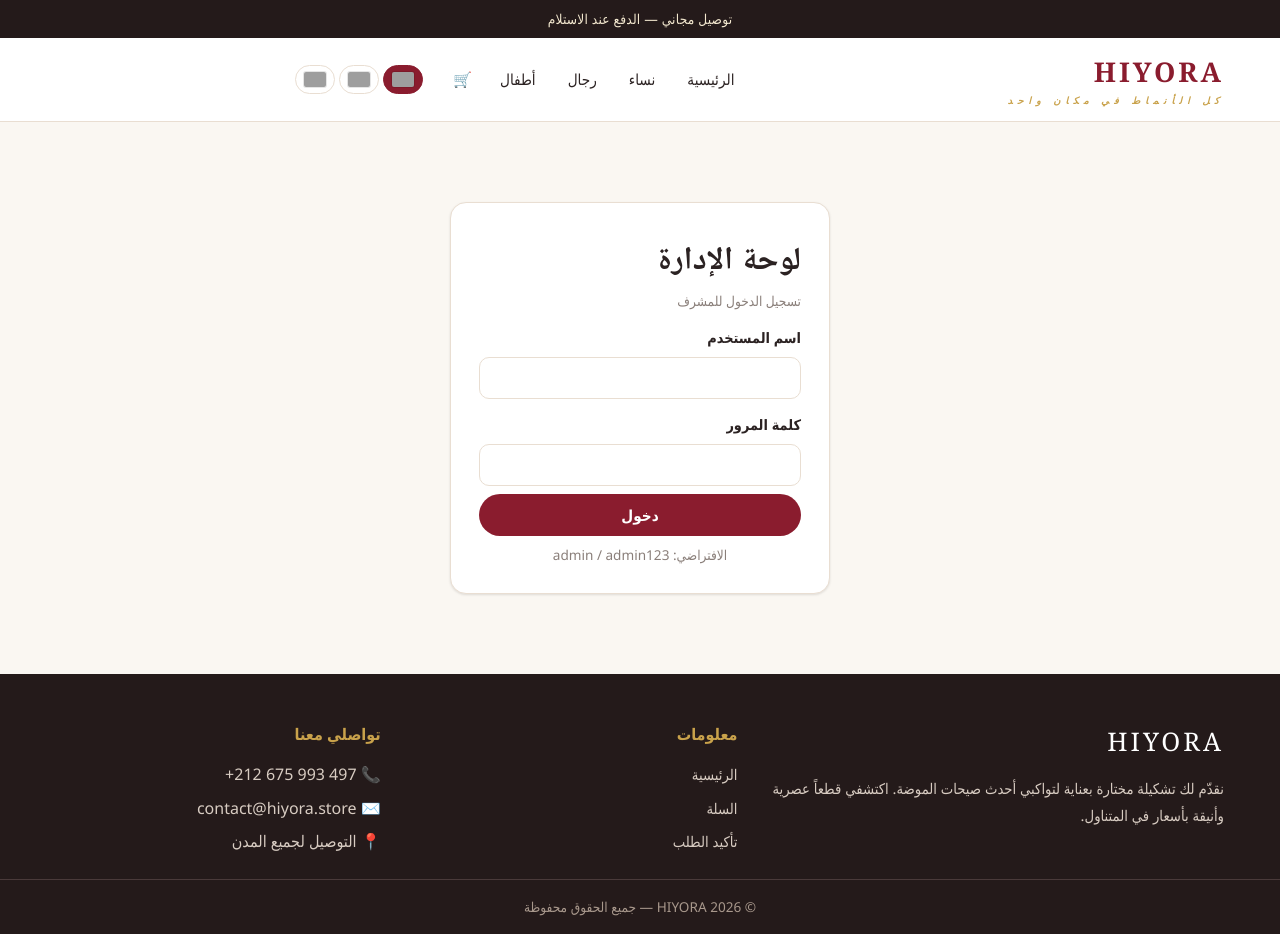
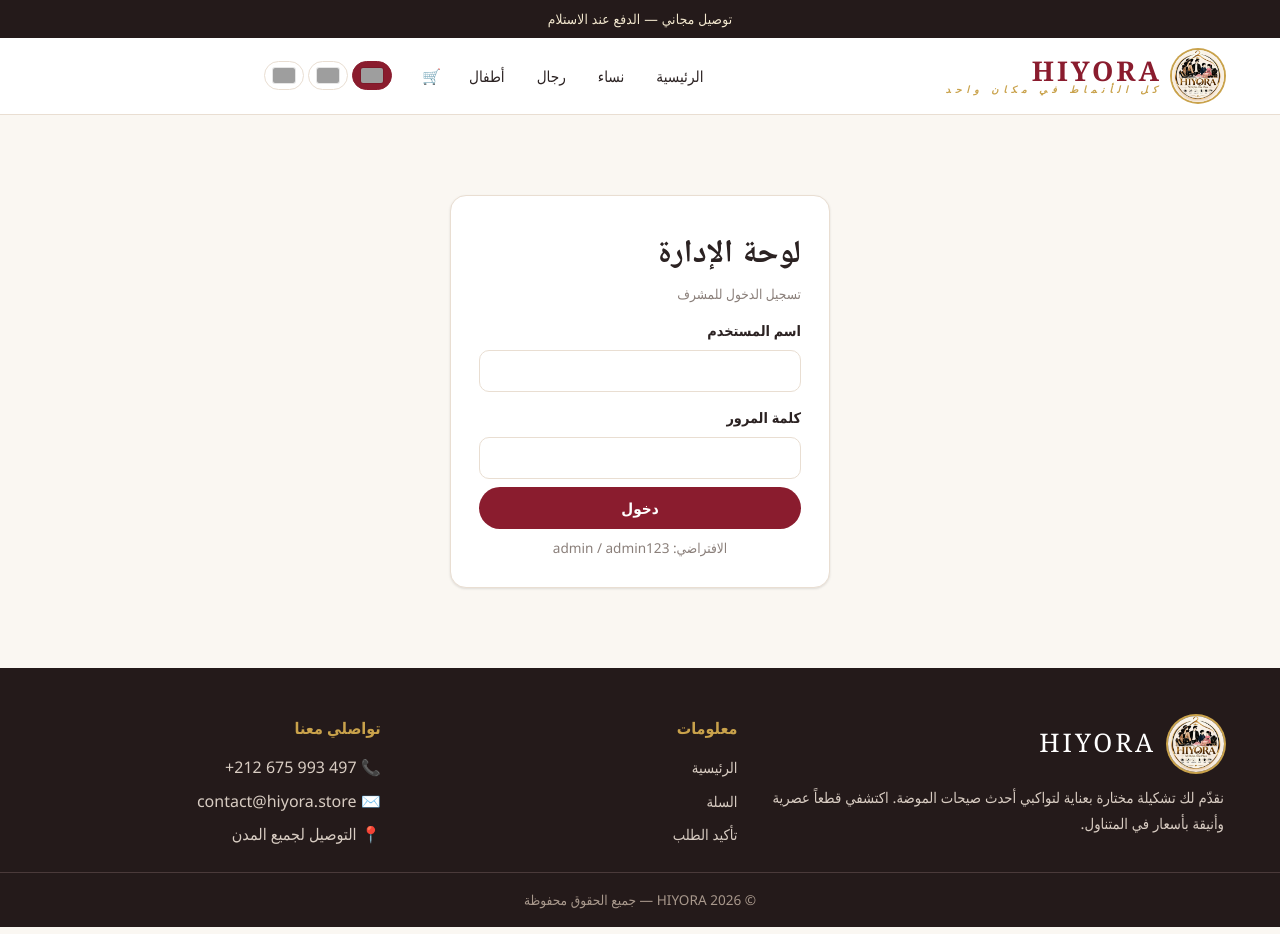
Before and after one commit to hiyorahajbane-arch/HIYORA, a React (Vite) app in the folder client/: page /admin/login in a window 1280 px wide. Built offline with nearby package versions, Linux system fonts and the light colour scheme; no server answers; grey boxes are pictures that could not be loaded.

Commit message:
add HIYORA logo to navbar footer favicon

```diff
--- a/client/index.html
+++ b/client/index.html
@@ -3,6 +3,7 @@
   <head>
     <meta charset="UTF-8" />
     <meta name="viewport" content="width=device-width, initial-scale=1.0" />
+    <link rel="icon" type="image/jpeg" href="/images/logo-hiyora.jpeg" />
     <title>HIYORA - متجرك الإلكتروني</title>
   </head>
   <body>
--- a/client/src/components/Footer.jsx
+++ b/client/src/components/Footer.jsx
@@ -7,7 +7,7 @@ export default function Footer() {
     <footer className="footer">
       <div className="footer-grid">
         <div>
-          <div className="footer-brand">{t('footerBrand')}</div>
+          <div className="footer-brand"><img src="/images/logo-hiyora.jpeg" alt="HIYORA" className="footer-logo" />{t('footerBrand')}</div>
           <p>{t('footerDesc')}</p>
         </div>
         <div>
--- a/client/src/components/Navbar.jsx
+++ b/client/src/components/Navbar.jsx
@@ -22,7 +22,8 @@ export default function Navbar() {
       <header className="navbar">
         <div className="navbar-inner">
           <Link to="/" className="brand">
-            {t('brand')}<small>{t('brandSub')}</small>
+            <img src="/images/logo-hiyora.jpeg" alt="HIYORA" className="brand-logo" />
+            <span className="brand-text">{t('brand')}<small>{t('brandSub')}</small></span>
           </Link>
           <div className="nav-links">
             <NavLink to="/" end>{t('home')}</NavLink>
--- a/client/src/styles.css
+++ b/client/src/styles.css
@@ -140,6 +140,23 @@ a {
   letter-spacing: 3px;
   color: var(--primary);
   white-space: nowrap;
+  display: inline-flex;
+  align-items: center;
+  gap: 10px;
+}
+
+.brand-logo {
+  width: 52px;
+  height: 52px;
+  object-fit: cover;
+  border-radius: 50%;
+  box-shadow: 0 0 0 2px var(--gold);
+}
+
+.brand-text {
+  display: inline-flex;
+  flex-direction: column;
+  line-height: 1.1;
 }
 
 .brand small {
@@ -751,6 +768,17 @@ a {
   letter-spacing: 3px;
   color: #fff;
   margin-bottom: 12px;
+  display: flex;
+  align-items: center;
+  gap: 12px;
+}
+
+.footer-logo {
+  width: 56px;
+  height: 56px;
+  object-fit: cover;
+  border-radius: 50%;
+  box-shadow: 0 0 0 2px var(--gold);
 }
 
 .footer p {
```
Also changed, not shown: client/public/images/hero-store-m.jpg, client/public/images/logo-hiyora.jpeg (added).
